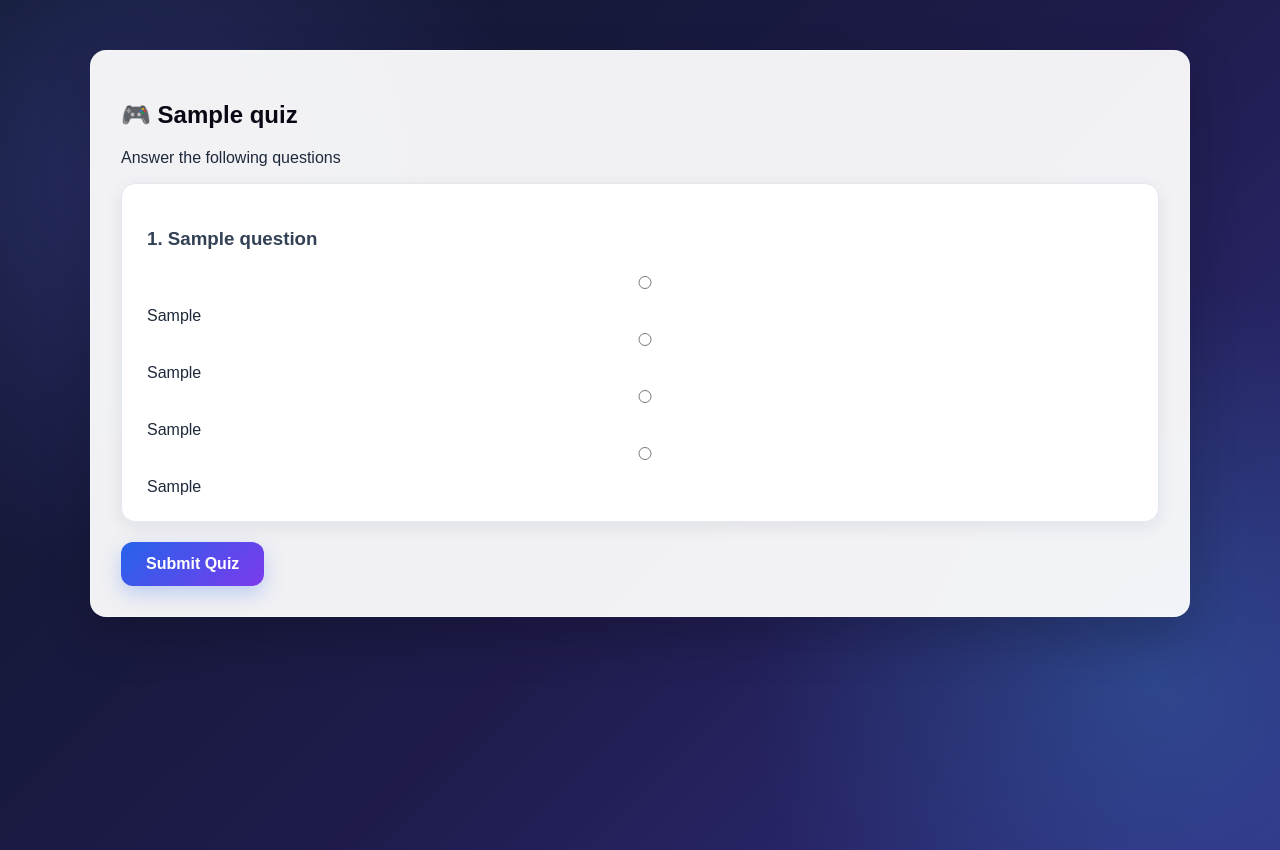
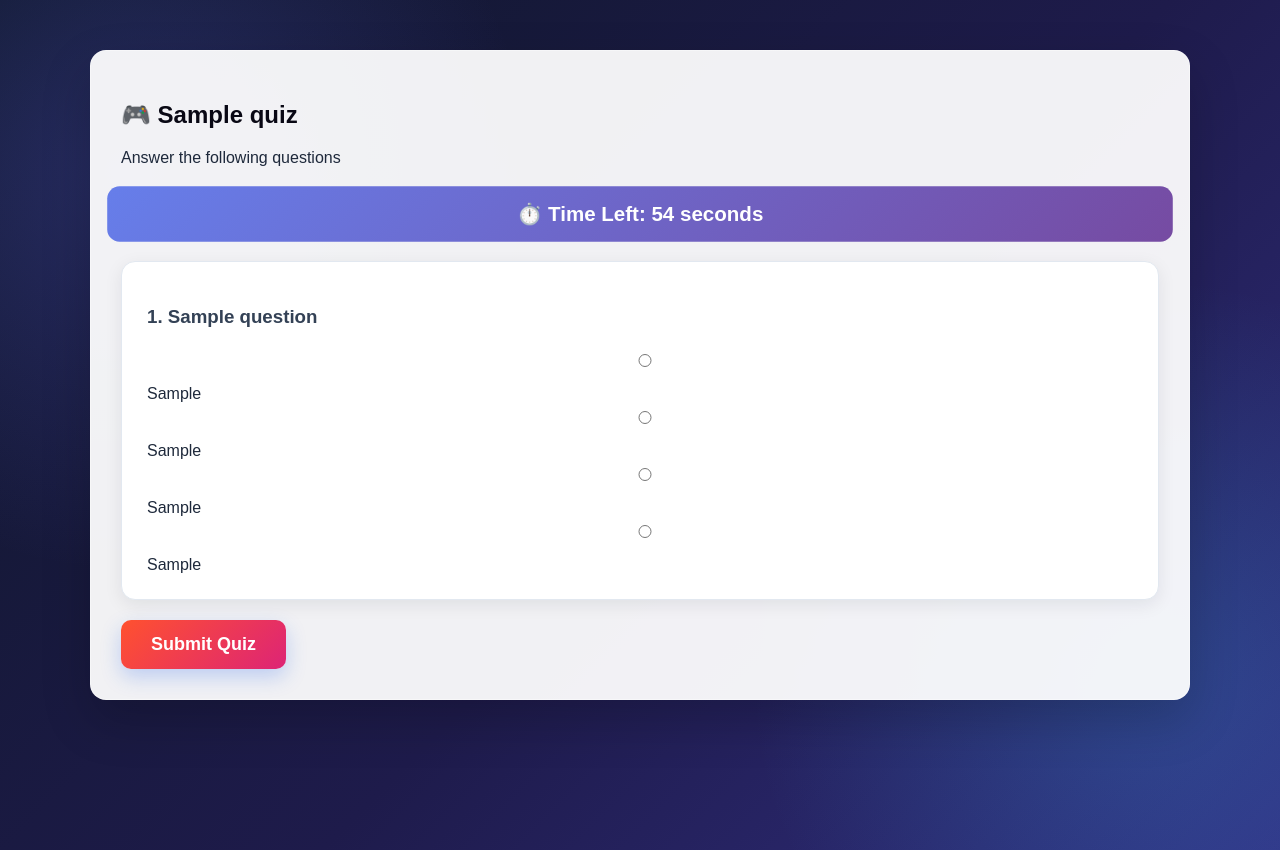
Before and after one commit to Sum332/online-quiz-management-system, a Python web app: template templates/live_quiz.html in a window 1280 px wide. Run offline with Jinja, Linux system fonts and the light colour scheme; the template is opened without the code that fills it: most values are stand-ins (such as "Sample title", 1, 10 or a date in 2020).

Commit message:
Added live quiz timer and animations

```diff
--- a/static/style.css
+++ b/static/style.css
@@ -771,3 +771,47 @@
     }
 
 }
+/* LIVE QUIZ TIMER */
+.timer-box {
+    background: linear-gradient(135deg, #667eea, #764ba2);
+    color: white;
+    padding: 15px;
+    border-radius: 12px;
+    text-align: center;
+    font-size: 20px;
+    font-weight: bold;
+    margin: 20px 0;
+    animation: pulse 2s infinite;
+}
+
+/* SUBMIT BUTTON */
+.btn {
+    background: linear-gradient(135deg, #ff512f, #dd2476);
+    color: white;
+    padding: 14px 30px;
+    border: none;
+    border-radius: 10px;
+    font-size: 18px;
+    cursor: pointer;
+    transition: 0.3s;
+}
+
+.btn:hover {
+    transform: scale(1.08);
+    box-shadow: 0 8px 20px rgba(0,0,0,0.3);
+}
+
+/* TIMER ANIMATION */
+@keyframes pulse {
+    0% {
+        transform: scale(1);
+    }
+
+    50% {
+        transform: scale(1.03);
+    }
+
+    100% {
+        transform: scale(1);
+    }
+}
--- a/templates/live_quiz.html
+++ b/templates/live_quiz.html
@@ -12,6 +12,29 @@
         <h2>🎮 {{ quiz.quiz_title }}</h2>
 
         <p>Answer the following questions</p>
+
+            <div class="timer-box">
+                 ⏱️ Time Left:
+                 <span id="timer">60</span> seconds
+            </div>
+
+ <script>
+            let timeLeft = 60;
+
+            let timer = setInterval(function () {
+
+            timeLeft--;
+
+           document.getElementById("timer").innerText = timeLeft;
+
+        if (timeLeft <= 0) {
+            clearInterval(timer);
+            alert("Time is over!");
+            document.querySelector("form").submit();
+        }
+
+    }, 1000);
+</script>
 
         <form method="POST" action="/submit_live_quiz/{{ quiz.id }}">
 
```
